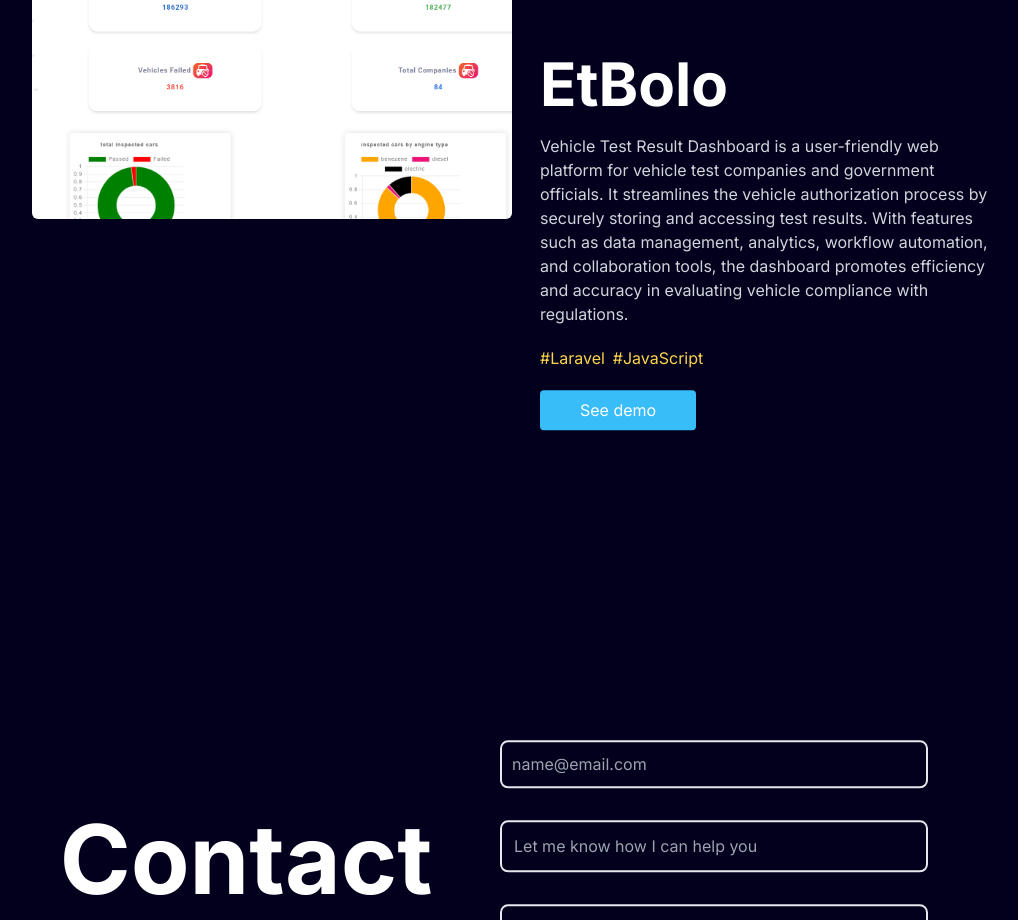
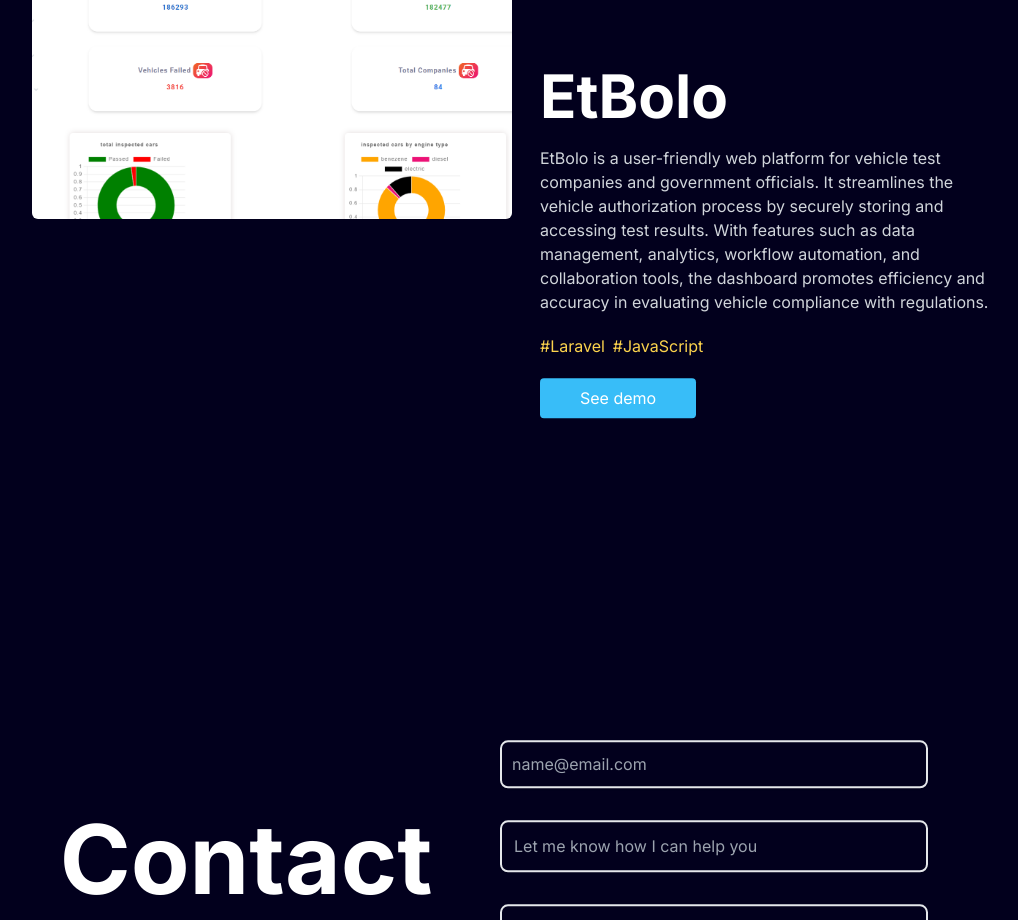
Before and after one commit to natnael0024/portfolio, a Next.js app: page / in a window 1280 px wide. Shown: the part 4404-5324 px from the top of the page, without its empty margins (160-1178 px from the left). Built offline with nearby package versions, Linux system fonts and the light colour scheme.

Commit message:
portfolio added

```diff
--- a/src/components/Portfolio/Portfolio.tsx
+++ b/src/components/Portfolio/Portfolio.tsx
@@ -26,7 +26,7 @@ const portfolios = [
     {
       id:3,
       title:'EtBolo',
-      desc:'Vehicle Test Result Dashboard is a user-friendly web platform for vehicle test companies and government officials. It streamlines the vehicle authorization process by securely storing and accessing test results. With features such as data management, analytics, workflow automation, and collaboration tools, the dashboard promotes efficiency and accuracy in evaluating vehicle compliance with regulations.',
+      desc:'EtBolo is a user-friendly web platform for vehicle test companies and government officials. It streamlines the vehicle authorization process by securely storing and accessing test results. With features such as data management, analytics, workflow automation, and collaboration tools, the dashboard promotes efficiency and accuracy in evaluating vehicle compliance with regulations.',
       image:p2,
       url:'https://stg.tewostechsolutions.com',
       techStack:['Laravel','JavaScript']
```
